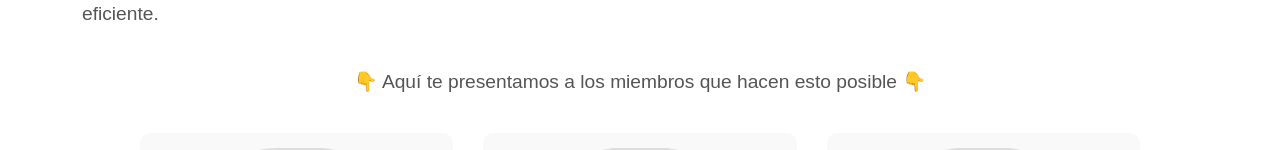
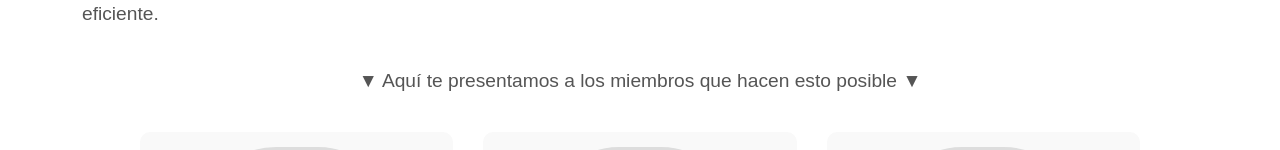
Before and after one commit to ISPP-2425-G9/landing_page, a React (Create React App) app: page /about in a window 1280 px wide. Shown: the part 570-720 px from the top of the page. Built offline with nearby package versions, Linux system fonts and the light colour scheme.

Commit message:
style: update text alignment symbol in About Us section for consistency

```diff
--- a/src/components/AboutUs.js
+++ b/src/components/AboutUs.js
@@ -39,7 +39,7 @@ const AboutUs = () => {
           Detrás de <strong>CARONTE</strong> hay un equipo de <strong>15 desarrolladores apasionados</strong> que han trabajado para hacer de esta idea una realidad.
           Nuestro equipo está especializado en desarrollo full-stack, asegurando que la experiencia del usuario sea fluida y eficiente.
         </p>
-        <p style={{ textAlign: "center" }}>👇 Aquí te presentamos a los miembros que hacen esto posible 👇</p>
+        <p style={{ textAlign: "center" }}>▼ Aquí te presentamos a los miembros que hacen esto posible ▼</p>
 
         <div className="team-grid">
           {teamMembers.map((member, index) => (
```
